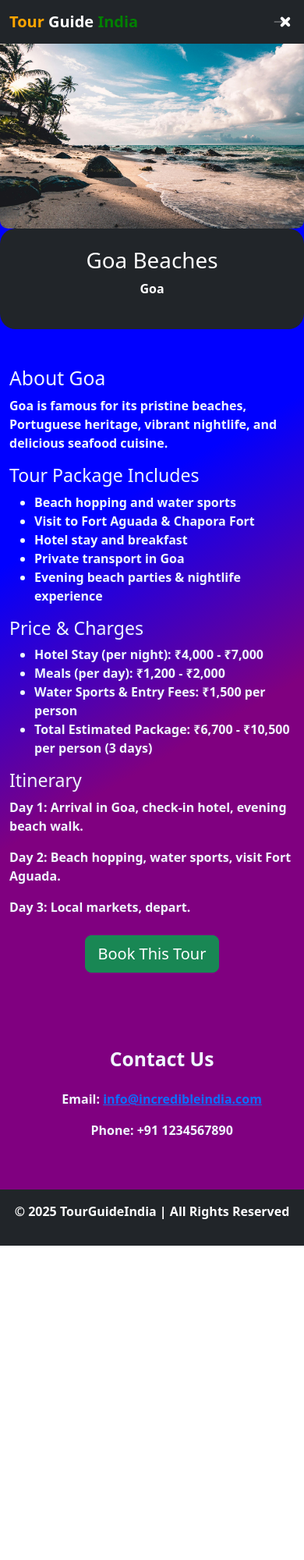
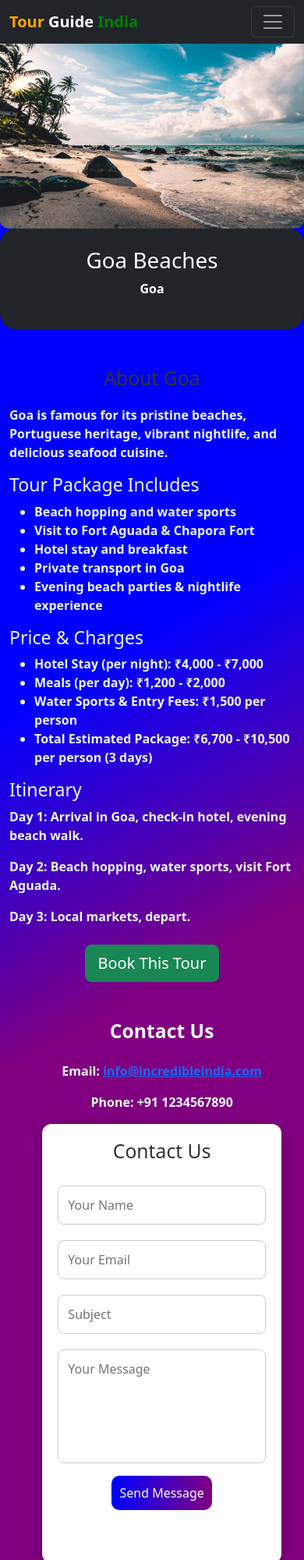
Before and after one commit to KhanNargis18/TourGuideIndia-website, a plain HTML site: page goa.html in a window 390 px wide. Shown: the top 2000 px of the page at 78% size. Before the commit the page ends 1597 px from the top, so only its background shows below. Drawn offline with nearby package versions, Linux system fonts and the light colour scheme; files whose address does not match are found by name.

Commit message:
Update goa.html

```diff
--- a/goa.html
+++ b/goa.html
@@ -12,61 +12,6 @@
         font-weight: bold;
         color: aliceblue;
     }
-    .navbar-toggler {
-    position: relative;
-    width: 40px;
-    height: 30px;
-    border: none;
-    background: none;
-    outline: none;
-    cursor: pointer;
-}
-
-.navbar-toggler-icon {
-    position: relative;
-    display: block;
-    width: 100%;
-    height: 4px;
-    background-color: white;
-    border-radius: 2px;
-    transition: all 0.4s ease;
-}
-
-.navbar-toggler-icon::before,
-.navbar-toggler-icon::after {
-    content: '';
-    position: absolute;
-    width: 100%;
-    height: 4px;
-    background-color: white;
-    border-radius: 2px;
-    transition: all 0.4s ease;
-}
-
-.navbar-toggler-icon::before {
-    top: -10px;
-}
-
-.navbar-toggler-icon::after {
-    bottom: -10px;
-}
-
-/* When toggled */
-.navbar-toggler.collapsed .navbar-toggler-icon {
-    background-color: white; /* Middle bar */
-}
-
-.navbar-toggler:not(.collapsed) .navbar-toggler-icon {
-    background-color: transparent; /* Hide middle bar */
-}
-
-.navbar-toggler:not(.collapsed) .navbar-toggler-icon::before {
-    transform: rotate(45deg) translate(7px, 7px);
-}
-
-.navbar-toggler:not(.collapsed) .navbar-toggler-icon::after {
-    transform: rotate(-45deg) translate(7px, -7px);
-}
 
   .Heading{
     border-radius: 20px;
@@ -75,6 +20,58 @@
   img{
     border-radius: 10px;
   }
+
+.contact-container {
+      background: white;
+      padding: 30px;
+      border-radius: 12px;
+      box-shadow: 0 4px 20px rgba(0,0,0,0.2);
+      width: 90%;
+      max-width: 500px;
+    }
+    .contact .container {
+  display: flex;
+  justify-content: center;
+  align-items: center;
+  flex-direction: column;
+}
+
+
+    h2 {
+      text-align: center;
+      margin-bottom: 20px;
+      color: #333;
+    }
+
+    input, textarea {
+      width: 100%;
+      padding: 12px;
+      margin: 10px 0;
+      border: 1px solid #ccc;
+      border-radius: 8px;
+      resize: none;
+    }
+
+    .contact button{
+        padding: 10px;
+        background: linear-gradient(to right, blue , purple);
+        border-radius: 10px;
+        border: none;
+        color: white;
+
+    }
+
+
+
+    @media (max-width: 480px) {
+      .contact-container {
+        padding: 20px;
+      }
+    }
+    .nav-link li{
+        padding: 10px;
+        width: 10px;
+    }
 </style>
 </head>
 <body>
@@ -86,8 +83,10 @@
                 <span class="text-guide">Guide</span>
                 <span class="text-india">India</span>
       </a>
-        <button class="navbar-toggler" type="button" data-bs-toggle="collapse" data-bs-target="#navbarNav"> <span class="navbar-toggler-icon"></span> </button>
 
+<button class="navbar-toggler" type="button" data-bs-toggle ="collapse" data-bs-target="#navbarNav">
+          <span class="navbar-toggler-icon"></span>
+        </button>
         <div class="collapse navbar-collapse" id="navbarNav">
             <ul class="navbar-nav ms-auto">
                 <li class="nav-item"><a class="nav-link" href="index.html">Home</a></li>
@@ -137,18 +136,29 @@
 </div>
 </div>
 
-<section id="contact" class="contact navbar-expand-lg text-center c py-5">
-<div class="container">
-<h2 class="fw-bold mb-4">Contact Us</h2>
-<p>Email: <a href="mailto:info@incredibleindia.com">info@incredibleindia.com</a></p>
-<p>Phone: +91 1234567890</p>
-</div>
+    <section id="contact" class="contact navbar-expand-lg text-center c">
+    <div class="container">
+      <h2 class="fw-bold mb-4" style="color: #f1f5f9;">Contact Us</h2>
+      <p>Email: <a href="mailto:info@incredibleindia.com">info@incredibleindia.com</a></p>
+      <p>Phone: +91 1234567890</p>
+
+  <div class="contact-container" id="contact">
+    <h2>Contact Us</h2>
+    <form id="contactForm justify-content-center">
+      <input type="text" id="name" placeholder="Your Name" required>
+      <input type="email" id="email" placeholder="Your Email" required>
+      <input type="text" id="subject" placeholder="Subject" required>
+      <textarea id="message" rows="5" placeholder="Your Message" required></textarea>
+      <button type="submit">Send Message</button><br><br><br>
+
+
+    </div>
+    </form>
 </section>
  <!-- Footer -->
   <footer class="bg-dark text-white text-center py-3">
     <p>© 2025 TourGuideIndia | All Rights Reserved</p>
   </footer>
-    <script src="https://cdn.jsdelivr.net/npm/bootstrap@5.3.8/dist/js/bootstrap.bundle.min.js"></script>
 
 
 <script src="https://cdn.jsdelivr.net/npm/bootstrap@5.3.8/dist/js/bootstrap.bundle.min.js"></script>
```
